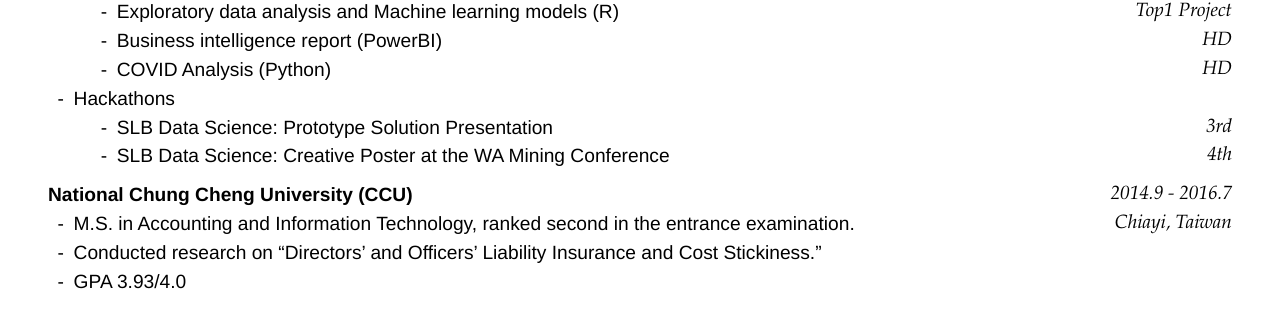
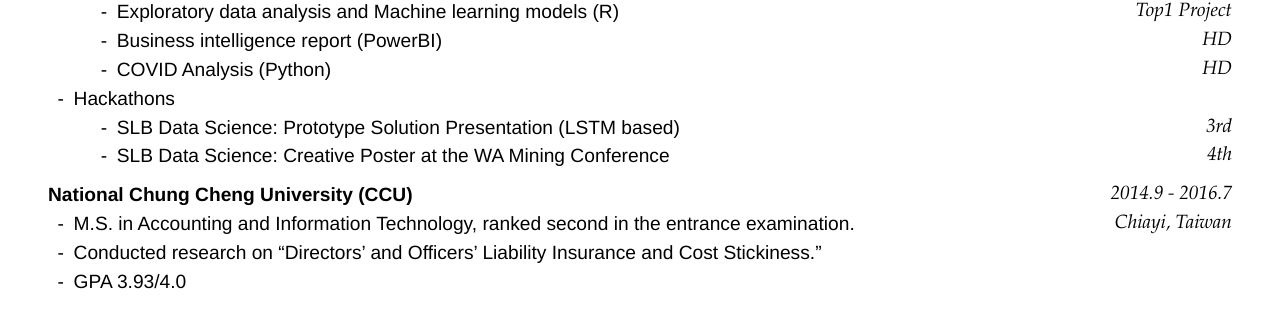
Before and after one commit to HUIXIN-TW/Resume, a Jekyll site: the page built from index.md, in a window 1280 px wide. Shown: the part 493-803 px from the top of the page. Built offline with Jekyll 4.4.1, drawn with Linux system fonts in a browser that asks for light colours; nearby versions of some CDN libraries.

Commit message:
Update index.md

```diff
--- a/index.md
+++ b/index.md
@@ -52,7 +52,7 @@ Perth, Australia
     -   Business intelligence report (PowerBI) `HD`
     -   COVID Analysis (Python) `HD`
 -   Hackathons
-    -   SLB Data Science: Prototype Solution Presentation `3rd`
+    -   SLB Data Science: Prototype Solution Presentation (LSTM based) `3rd`
     -   SLB Data Science: Creative Poster at the WA Mining Conference `4th`
 
 <!--
@@ -81,9 +81,7 @@ Kaohsiung, Taiwan
 
 -   B.S. in Accounting and Information Systems
 -   GPA 80.44/100
--->
 
-<!--
 ## Professional Program
 
 ### **[CPA Australia (CPAA) Member](https://www.cpaaustralia.com.au)** `2020.7 - Current`
```
